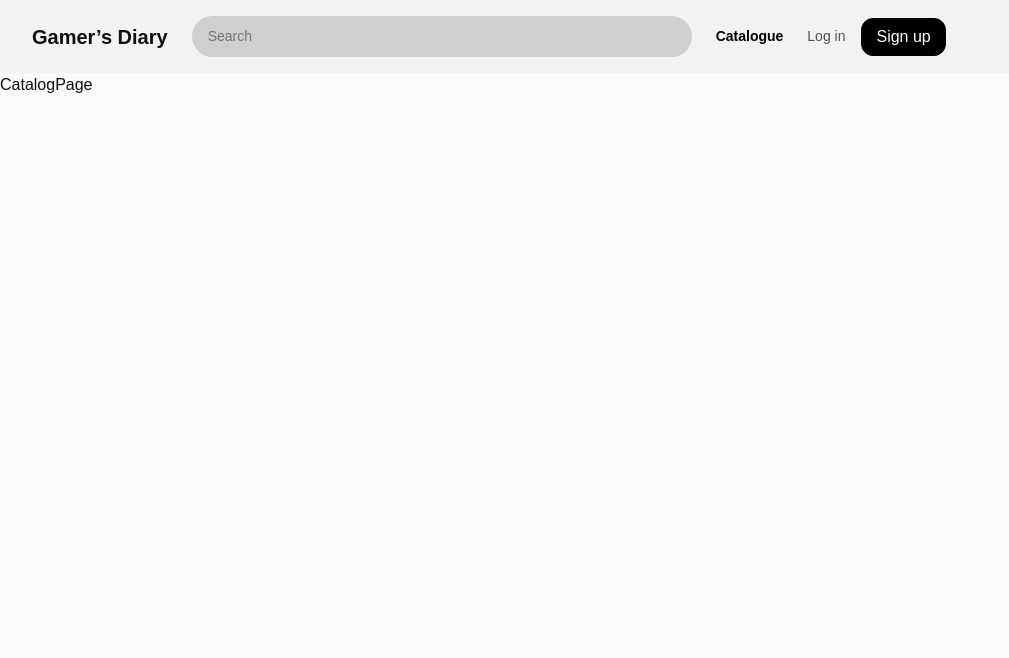
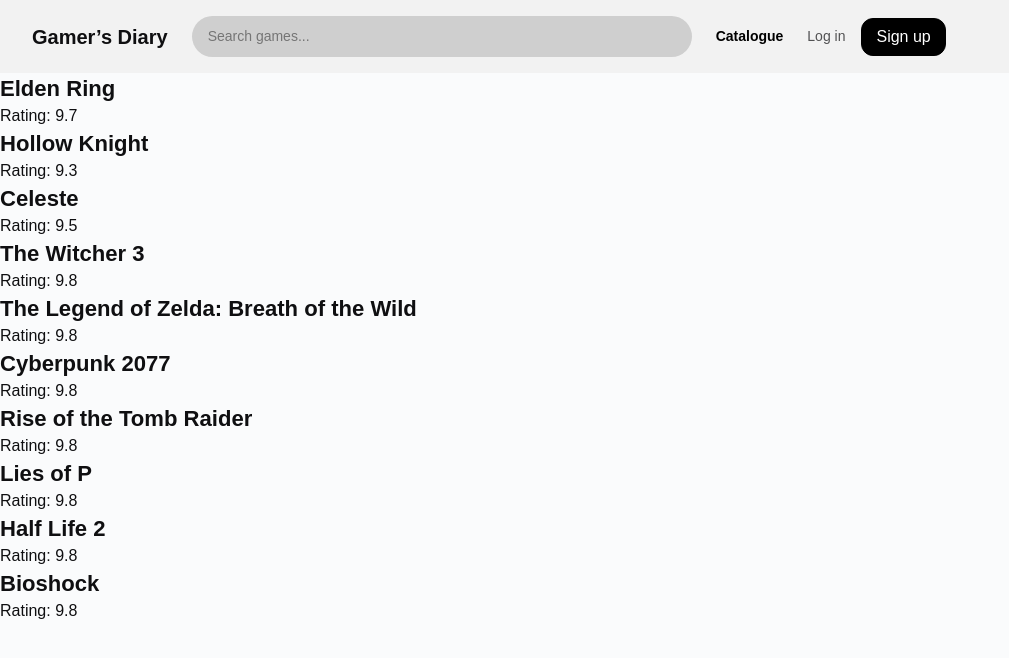
Before and after one commit to mategames-team/frontend, a React (Vite) app: page /catalog in a window 1280 px wide. Shown: the top 658 px of the page, without its empty margins (0-1009 px from the left). Built offline with nearby package versions, Linux system fonts and the light colour scheme; a web font is replaced by a local one.

Commit message:
create searchbar and display mock games at catalog page

```diff
--- /dev/null
+++ b/src/components/GameCard/GameCard.tsx
@@ -0,0 +1,20 @@
+import styles from './GameCard.module.scss';
+
+export interface Game {
+  id: number;
+  name: string;
+  rating: number;
+}
+
+interface Props {
+  game: Game;
+}
+
+export const GameCard: React.FC<Props> = ({ game }) => {
+  return (
+    <article className={styles.card}>
+      <h3 className={styles.title}>{game.name}</h3>
+      <p className={styles.rating}>Rating: {game.rating}</p>
+    </article>
+  );
+};
--- a/src/components/Header/Header.tsx
+++ b/src/components/Header/Header.tsx
@@ -2,11 +2,14 @@
 import { NavLinks } from './NavLinks';
 import { AuthActions } from './AuthActions';
 import { SearchBar } from './SearchBar';
+import { Link } from 'react-router-dom';
 
 export const Header = () => {
   return (
     <header className={styles.header}>
-      <div className={styles.logo}>Gamer’s Diary</div>
+      <Link to='/' className={styles.logo}>
+        Gamer’s Diary
+      </Link>
 
       <SearchBar />
 
--- a/src/components/Header/SearchBar.tsx
+++ b/src/components/Header/SearchBar.tsx
@@ -1,9 +1,65 @@
+import { useCallback, useEffect, useRef, useState } from 'react';
 import styles from './SearchBar.module.scss';
+import { useSearchParams } from 'react-router-dom';
 
 export const SearchBar = () => {
+  const [searchParams, setSearchParams] = useSearchParams();
+
+  const initialValue = searchParams.get('search') || '';
+  const [value, setValue] = useState<string>(initialValue);
+
+  const debounceDelay = 400;
+  const debounceRef = useRef<ReturnType<typeof setTimeout> | null>(null);
+
+  // update url
+  const updateSearchParam = useCallback(
+    (newValue: string) => {
+      if (newValue) {
+        searchParams.set('search', newValue);
+        searchParams.set('page', '1');
+      } else {
+        searchParams.delete('search');
+      }
+
+      setSearchParams(searchParams);
+    },
+    [searchParams, setSearchParams]
+  );
+
+  // debounce
+  useEffect(() => {
+    if (debounceRef.current) {
+      clearTimeout(debounceRef.current);
+    }
+
+    debounceRef.current = setTimeout(() => {
+      updateSearchParam(value);
+    }, debounceDelay);
+
+    return () => {
+      if (debounceRef.current) clearTimeout(debounceRef.current);
+    };
+  }, [value, updateSearchParam]);
+
   return (
     <div className={styles.search}>
-      <input className={styles.input} type='text' placeholder='Search' />
+      <input
+        className={styles.input}
+        type='text'
+        placeholder='Search games...'
+        value={value}
+        onChange={(e) => setValue(e.target.value)}
+      />
+
+      {value && (
+        <button
+          className={styles.clear}
+          onClick={() => setValue('')}
+          aria-label='Clear search'
+        >
+          ✕
+        </button>
+      )}
     </div>
   );
 };
--- /dev/null
+++ b/src/mock/mockGames.ts
@@ -0,0 +1,12 @@
+export const mockGames = [
+  { id: 1, name: 'Elden Ring', rating: 9.7 },
+  { id: 2, name: 'Hollow Knight', rating: 9.3 },
+  { id: 3, name: 'Celeste', rating: 9.5 },
+  { id: 4, name: 'The Witcher 3', rating: 9.8 },
+  { id: 5, name: 'The Legend of Zelda: Breath of the Wild', rating: 9.8 },
+  { id: 6, name: 'Cyberpunk 2077', rating: 9.8 },
+  { id: 7, name: 'Rise of the Tomb Raider', rating: 9.8 },
+  { id: 8, name: 'Lies of P', rating: 9.8 },
+  { id: 9, name: 'Half Life 2', rating: 9.8 },
+  { id: 10, name: 'Bioshock', rating: 9.8 },
+];
--- a/src/modules/CatalogPage/CatalogPage.tsx
+++ b/src/modules/CatalogPage/CatalogPage.tsx
@@ -1,3 +1,29 @@
+import { useSearchParams } from 'react-router-dom';
+import { mockGames } from '../../mock/mockGames';
+import { GameCard } from '../../components/GameCard/GameCard';
+
 export const CatalogPage = () => {
-  return <div>CatalogPage</div>;
+  const [searchParams] = useSearchParams();
+
+  const search = (searchParams.get('search') || '').toLowerCase().trim();
+
+  const filteredGames = mockGames.filter((game) =>
+    game.name.toLowerCase().includes(search)
+  );
+
+  return (
+    <div>
+      {filteredGames.length > 0 ? (
+        <ul>
+          {filteredGames.map((game) => (
+            <li key={game.id}>
+              <GameCard game={game} />
+            </li>
+          ))}
+        </ul>
+      ) : (
+        <p>No games found</p>
+      )}
+    </div>
+  );
 };
```
Also changed, not shown: src/components/GameCard/GameCard.module.scss (added), src/components/Pagination/Pagination.module.scss (added), src/components/Pagination/Pagination.tsx (added).
